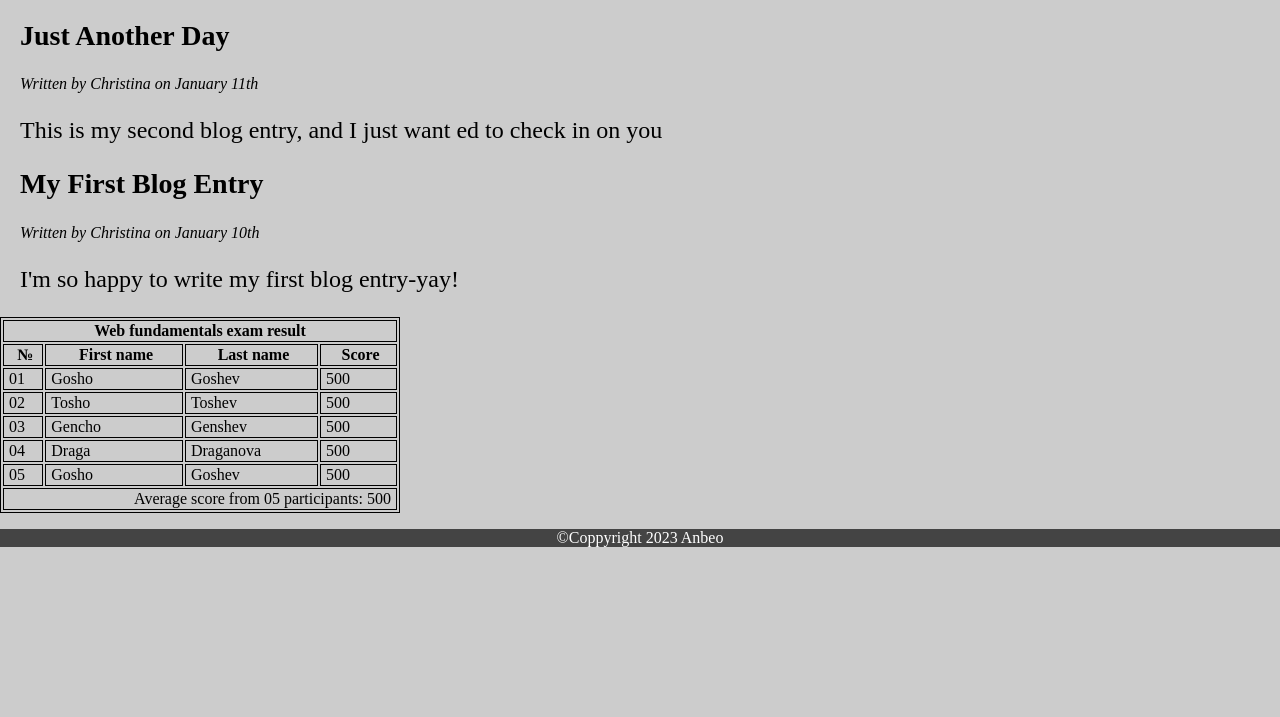
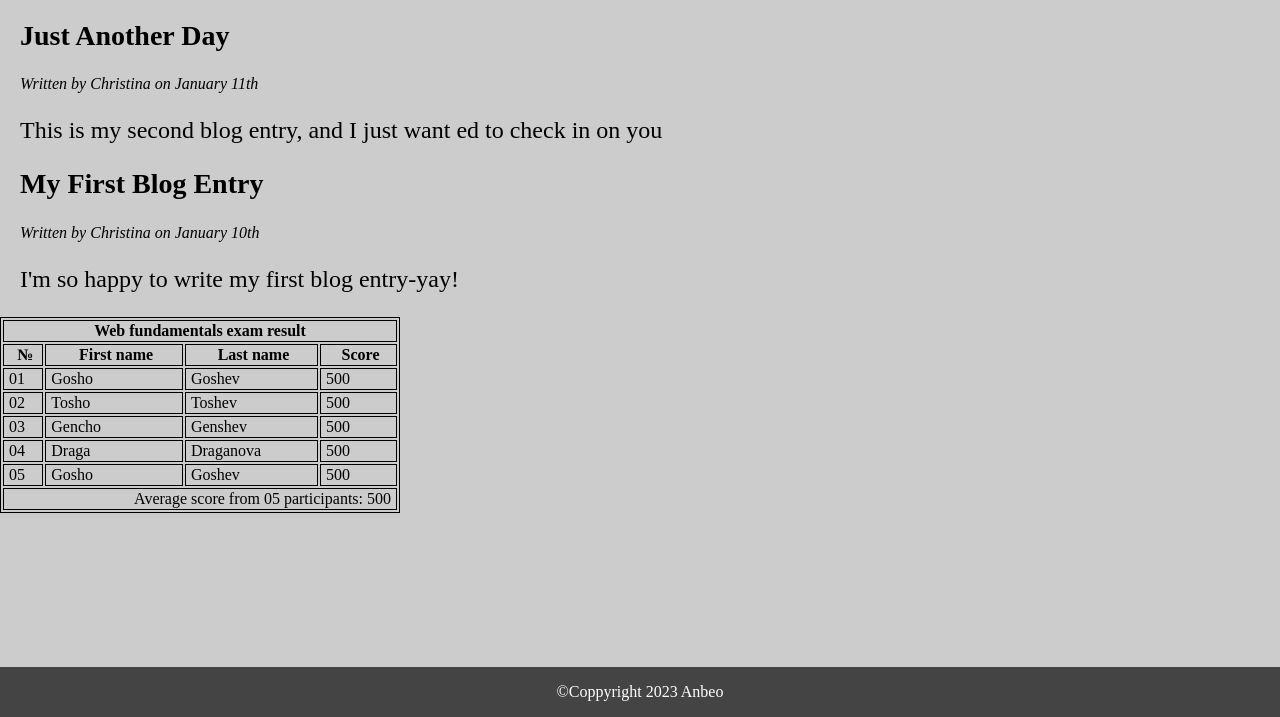
Before and after one commit to anbeoo1112/Thuchanh1, a plain HTML site: page index.html in a window 1280 px wide. Shown: the part 83-800 px from the top of the page. Drawn offline with Linux system fonts and the light colour scheme.

Commit message:
Update style.css

```diff
--- a/style.css
+++ b/style.css
@@ -37,6 +37,11 @@ h1{
     font-size: 24px;
 }
 footer{
+    width: 100%;
+    padding: 0;
+    margin: 0;
+    position: fixed;
+    bottom: 0;
     background-color: #444;
     color: #fff;
     text-align: center;
```
